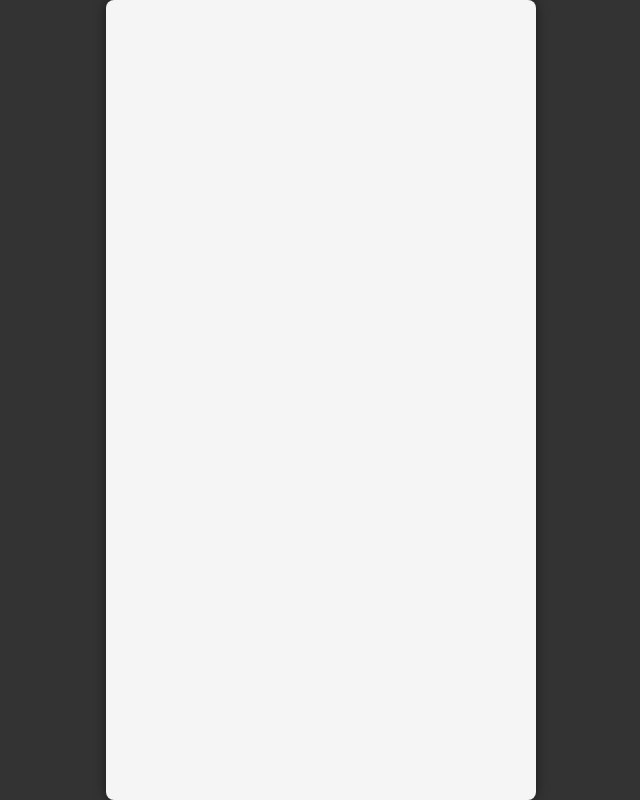
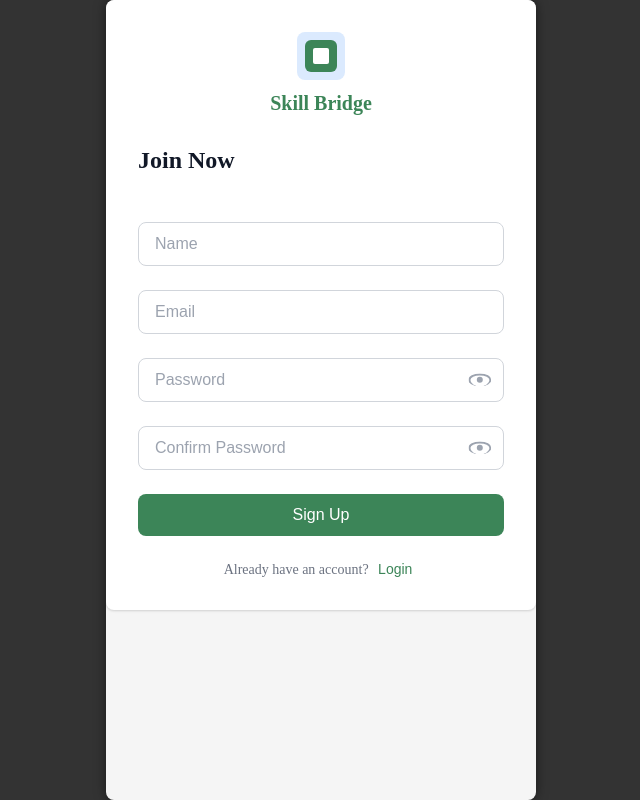
Before and after one commit to joannemarcelina/Sofeng-AOL, a React (Vite) app in the folder frontend/: page /sign-up in a window 1280 px wide. Before the commit this address had no page. Shown: the whole page, without its empty margins (319-959 px from the left). Built offline with nearby package versions, Linux system fonts and the light colour scheme.

Commit message:
style: [ZA] sign up page

```diff
--- a/frontend/src/App.jsx
+++ b/frontend/src/App.jsx
@@ -1,7 +1,7 @@
-import { BrowserRouter as Router, Routes, Route } from 'react-router-dom';
+import { BrowserRouter as Router, Routes, Route } from "react-router-dom";
 // import SignIn from './pages/SignIn';
-// import SignUp from './pages/SignUp';
-import Discover from './pages/Discover';
+import SignUp from "./pages/SignUp";
+import Discover from "./pages/Discover";
 // import Profile from './pages/Profile';
 
 function App() {
@@ -9,7 +9,7 @@ function App() {
     <Router>
       <Routes>
         {/* <Route path="/" element={<SignIn />} /> */}
-        {/* <Route path="/signUp" element={<SignUp />} /> */}
+        <Route path="/sign-up" element={<SignUp />} />
         <Route path="/discover" element={<Discover />} />
         {/* <Route path="/profile" element={<Profile />} /> */}
       </Routes>
--- /dev/null
+++ b/frontend/src/pages/SignUp.css
@@ -0,0 +1,246 @@
+/* SignupForm.css */
+
+* {
+  box-sizing: border-box;
+}
+
+.signup-card {
+  max-width: 28rem;
+  width: 100%;
+  background-color: white;
+  border-radius: 0.5rem;
+  box-shadow: 0 1px 3px 0 rgba(0, 0, 0, 0.1), 0 1px 2px 0 rgba(0, 0, 0, 0.06);
+  padding: 2rem;
+}
+
+/* Logo Section */
+.logo-section {
+  text-align: center;
+  margin-bottom: 2rem;
+}
+
+.logo-wrapper {
+  margin-bottom: 0.75rem;
+}
+
+.logo-icon {
+  width: 3rem;
+  height: 3rem;
+  background-color: #dbeafe;
+  border-radius: 0.5rem;
+  display: flex;
+  align-items: center;
+  justify-content: center;
+  margin: 0 auto;
+}
+
+.logo-inner {
+  width: 2rem;
+  height: 2rem;
+  background-color: #3c8558;
+  border-radius: 0.375rem;
+  display: flex;
+  align-items: center;
+  justify-content: center;
+}
+
+.logo-inner::after {
+  content: "";
+  width: 1rem;
+  height: 1rem;
+  background-color: white;
+  border-radius: 0.125rem;
+}
+
+.logo-text {
+  font-size: 1.25rem;
+  font-weight: 600;
+  color: #3c8558;
+  margin: 0;
+}
+
+/* Form Styles */
+.form-container {
+  display: flex;
+  flex-direction: column;
+  gap: 1.5rem;
+}
+
+.form-title {
+  font-size: 1.5rem;
+  font-weight: 600;
+  color: #111827;
+  margin: 0 0 1.5rem 0;
+}
+
+.input-group {
+  display: flex;
+  flex-direction: column;
+}
+
+.form-input {
+  width: 100%;
+  padding: 0.75rem 1rem;
+  border: 1px solid #d1d5db;
+  border-radius: 0.5rem;
+  font-size: 1rem;
+  outline: none;
+  transition: border-color 0.2s, box-shadow 0.2s;
+}
+
+.form-input:focus {
+  border-color: #3c8558;
+  box-shadow: 0 0 0 3px rgba(37, 99, 235, 0.1);
+}
+
+.form-input.error {
+  border-color: #ef4444;
+}
+
+.form-input.error:focus {
+  border-color: #ef4444;
+  box-shadow: 0 0 0 3px rgba(239, 68, 68, 0.1);
+}
+
+.form-input::placeholder {
+  color: #9ca3af;
+}
+
+/* Password Field */
+.password-wrapper {
+  position: relative;
+}
+
+.password-input {
+  padding-right: 3rem;
+}
+
+.password-toggle {
+  position: absolute;
+  right: 0;
+  top: 0;
+  height: 100%;
+  width: 3rem;
+  display: flex;
+  align-items: center;
+  justify-content: center;
+  background: none;
+  border: none;
+  cursor: pointer;
+  color: #9ca3af;
+}
+
+.password-toggle:hover {
+  color: #6b7280;
+}
+
+.eye-icon {
+  width: 1.25rem;
+  height: 1.25rem;
+  position: relative;
+  display: inline-block;
+}
+
+/* Eye Open Icon */
+.eye-icon.eye-on::before {
+  content: "";
+  position: absolute;
+  top: 50%;
+  left: 50%;
+  transform: translate(-50%, -50%);
+  width: 1.2rem;
+  height: 0.7rem;
+  border: 2px solid currentColor;
+  border-radius: 50%;
+  border-bottom: none;
+}
+
+.eye-icon.eye-on::after {
+  content: "";
+  position: absolute;
+  top: 50%;
+  left: 50%;
+  transform: translate(-50%, -50%);
+  width: 0.4rem;
+  height: 0.4rem;
+  background-color: currentColor;
+  border-radius: 50%;
+}
+
+/* Eye Closed Icon */
+.eye-icon.eye-off::before {
+  content: "";
+  position: absolute;
+  top: 50%;
+  left: 50%;
+  transform: translate(-50%, -50%);
+  width: 1.2rem;
+  height: 0.7rem;
+  border: 2px solid currentColor;
+  border-radius: 50%;
+  border-bottom: none;
+}
+
+.eye-icon.eye-off::after {
+  content: "";
+  position: absolute;
+  top: 20%;
+  left: 10%;
+  width: 1.4rem;
+  height: 2px;
+  background-color: currentColor;
+  transform: rotate(45deg);
+}
+
+/* Error Messages */
+.error-message {
+  margin: 0.25rem 0 0 0;
+  font-size: 0.875rem;
+  color: #ef4444;
+}
+
+/* Submit Button */
+.submit-button {
+  width: 100%;
+  background-color: #3c8558;
+  color: white;
+  padding: 0.75rem 1rem;
+  border: none;
+  border-radius: 0.5rem;
+  font-size: 1rem;
+  font-weight: 500;
+  cursor: pointer;
+  transition: background-color 0.2s, box-shadow 0.2s;
+}
+
+.submit-button:hover {
+  background-color: #047857;
+}
+
+.submit-button:focus {
+  outline: none;
+  box-shadow: 0 0 0 3px rgba(5, 150, 105, 0.3);
+}
+
+/* Login Link */
+.login-link {
+  text-align: center;
+  font-size: 0.875rem;
+  color: #6b7280;
+  margin: 0;
+}
+
+.login-button {
+  color: #3c8558;
+  background: none;
+  border: none;
+  font-weight: 500;
+  cursor: pointer;
+  text-decoration: none;
+  font-size: inherit;
+}
+
+.login-button:hover {
+  color: #1d4ed8;
+  text-decoration: underline;
+}
--- a/frontend/src/pages/SignUp.jsx
+++ b/frontend/src/pages/SignUp.jsx
@@ -0,0 +1,200 @@
+import { useState } from "react";
+import "./SignUp.css";
+
+export default function SignupForm() {
+  const [formData, setFormData] = useState({
+    name: "",
+    email: "",
+    password: "",
+    confirmPassword: "",
+  });
+
+  const [errors, setErrors] = useState({});
+  const [showPassword, setShowPassword] = useState(false);
+  const [showConfirmPassword, setShowConfirmPassword] = useState(false);
+
+  const emailRegex = /^[^\s@]+@[^\s@]+\.[^\s@]+$/;
+
+  const validateForm = () => {
+    const newErrors = {};
+
+    // Name validation
+    if (!formData.name.trim()) {
+      newErrors.name = "Name is required";
+    }
+
+    // Email validation
+    if (!formData.email.trim()) {
+      newErrors.email = "Email is required";
+    } else if (!emailRegex.test(formData.email)) {
+      newErrors.email = "Please enter a valid email address";
+    }
+
+    // Password validation
+    if (!formData.password) {
+      newErrors.password = "Password is required";
+    } else if (formData.password.length < 8) {
+      newErrors.password = "Password must be at least 8 characters long";
+    }
+
+    // Confirm password validation
+    if (!formData.confirmPassword) {
+      newErrors.confirmPassword = "Please confirm your password";
+    } else if (formData.password !== formData.confirmPassword) {
+      newErrors.confirmPassword = "Passwords do not match";
+    }
+
+    setErrors(newErrors);
+    return Object.keys(newErrors).length === 0;
+  };
+
+  const handleInputChange = (e) => {
+    const { name, value } = e.target;
+    setFormData((prev) => ({
+      ...prev,
+      [name]: value,
+    }));
+
+    // Clear error when user starts typing
+    if (errors[name]) {
+      setErrors((prev) => ({
+        ...prev,
+        [name]: "",
+      }));
+    }
+  };
+
+  const handleSubmit = () => {
+    if (validateForm()) {
+      console.log("Form submitted:", formData);
+      // Handle successful form submission here
+      alert("Account created successfully!");
+    }
+  };
+
+  return (
+    <div className="signup-container">
+      <div className="signup-card">
+        {/* Logo */}
+        <div className="logo-section">
+          <div className="logo-wrapper">
+            <div className="logo-icon">
+              <div className="logo-inner"></div>
+            </div>
+          </div>
+          <h2 className="logo-text">Skill Bridge</h2>
+        </div>
+
+        {/* Form */}
+        <div className="form-container">
+          <h1 className="form-title">Join Now</h1>
+
+          {/* Name Field */}
+          <div className="input-group">
+            <input
+              type="text"
+              name="name"
+              placeholder="Name"
+              value={formData.name}
+              onChange={handleInputChange}
+              className={`form-input ${errors.name ? "error" : ""}`}
+            />
+            {errors.name && <p className="error-message">{errors.name}</p>}
+          </div>
+
+          {/* Email Field */}
+          <div className="input-group">
+            <input
+              type="email"
+              name="email"
+              placeholder="Email"
+              value={formData.email}
+              onChange={handleInputChange}
+              className={`form-input ${errors.email ? "error" : ""}`}
+            />
+            {errors.email && <p className="error-message">{errors.email}</p>}
+          </div>
+
+          {/* Password Field */}
+          <div className="input-group">
+            <div className="password-wrapper">
+              <input
+                type={showPassword ? "text" : "password"}
+                name="password"
+                placeholder="Password"
+                value={formData.password}
+                onChange={handleInputChange}
+                className={`form-input password-input ${
+                  errors.password ? "error" : ""
+                }`}
+              />
+              <button
+                type="button"
+                onClick={() => setShowPassword(!showPassword)}
+                className="password-toggle"
+              >
+                <span
+                  className={`eye-icon ${showPassword ? "eye-off" : "eye-on"}`}
+                ></span>
+              </button>
+            </div>
+            {errors.password && (
+              <p className="error-message">{errors.password}</p>
+            )}
+          </div>
+
+          {/* Confirm Password Field */}
+          <div className="input-group">
+            <div className="password-wrapper">
+              <input
+                type={showConfirmPassword ? "text" : "password"}
+                name="confirmPassword"
+                placeholder="Confirm Password"
+                value={formData.confirmPassword}
+                onChange={handleInputChange}
+                className={`form-input password-input ${
+                  errors.confirmPassword ? "error" : ""
+                }`}
+              />
+              <button
+                type="button"
+                onClick={() => setShowConfirmPassword(!showConfirmPassword)}
+                className="password-toggle"
+              >
+                <span
+                  className={`eye-icon ${
+                    showConfirmPassword ? "eye-off" : "eye-on"
+                  }`}
+                ></span>
+              </button>
+            </div>
+            {errors.confirmPassword && (
+              <p className="error-message">{errors.confirmPassword}</p>
+            )}
+          </div>
+
+          {/* Submit Button */}
+          <button
+            type="button"
+            onClick={handleSubmit}
+            className="submit-button"
+          >
+            Sign Up
+          </button>
+
+          {/* Login Link */}
+          <p className="login-link">
+            Already have an account?{" "}
+            <button
+              type="button"
+              className="login-button"
+              onClick={() => console.log("Navigate to login")}
+            >
+              Login
+            </button>
+          </p>
+        </div>
+      </div>
+    </div>
+  );
+}
```
Also changed, not shown: 1 other file (tests, documents, lock files or other folders).
